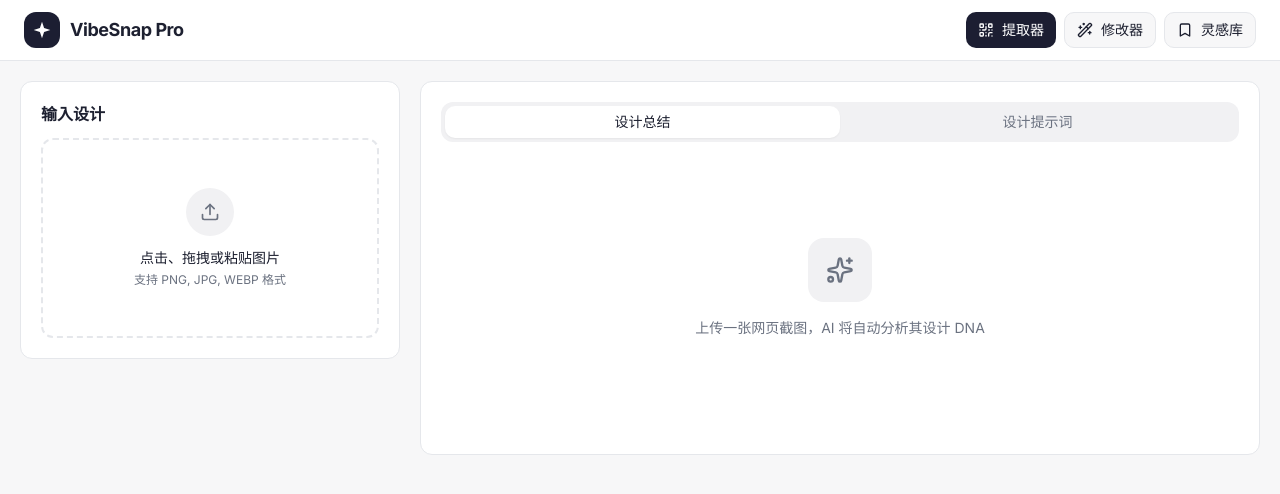
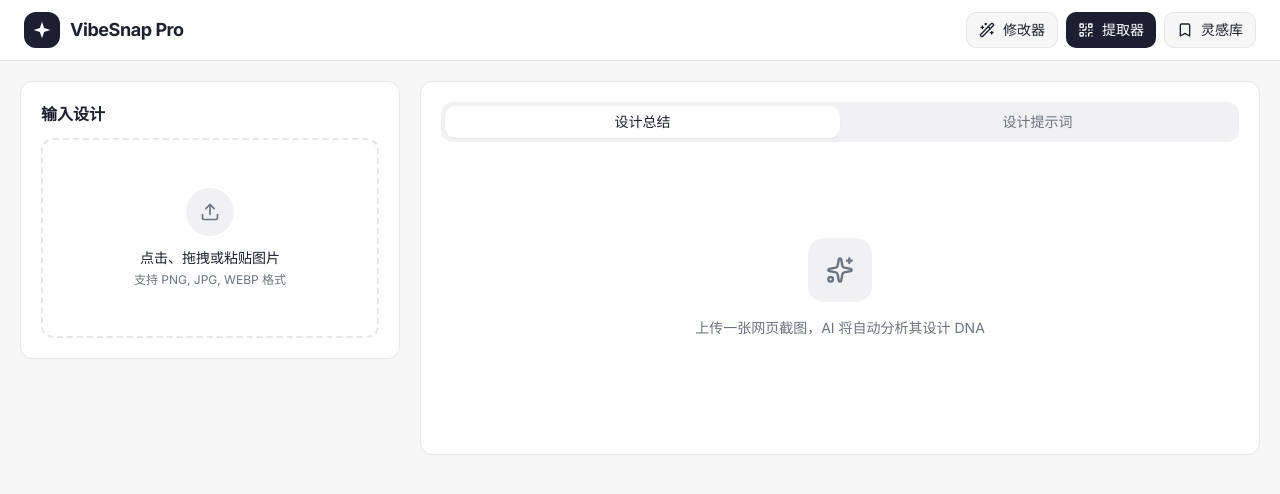
Before and after one commit to HenryZABA/VibeSnap, a React (Vite) app: page /extractor in a window 1280 px wide. Shown: the top 494 px of the page. Built offline with nearby package versions, Linux system fonts and the light colour scheme; no server answers; the database is empty.

Commit message:
style(header): reorder navigation buttons

```diff
--- a/src/components/vibeSnap/Header.tsx
+++ b/src/components/vibeSnap/Header.tsx
@@ -31,6 +31,15 @@ const Header = ({ inspirationCount = 0 }: HeaderProps) => {
 
       <div className="flex items-center gap-2">
         <Button
+          variant={isModifier ? "default" : "outline"}
+          size="sm"
+          onClick={() => navigate("/modifier")}
+          className={isModifier ? "bg-vibe-dark text-card hover:bg-vibe-dark/90" : ""}
+        >
+          <Wand2 className="w-4 h-4" />
+          <span className="hidden sm:inline">修改器</span>
+        </Button>
+        <Button
           variant={isExtractor ? "default" : "outline"}
           size="sm"
           onClick={() => navigate("/extractor")}
@@ -38,15 +47,6 @@ const Header = ({ inspirationCount = 0 }: HeaderProps) => {
         >
           <QrCode className="w-4 h-4" />
           <span className="hidden sm:inline">提取器</span>
-        </Button>
-        <Button
-          variant={isModifier ? "default" : "outline"}
-          size="sm"
-          onClick={() => navigate("/modifier")}
-          className={isModifier ? "bg-vibe-dark text-card hover:bg-vibe-dark/90" : ""}
-        >
-          <Wand2 className="w-4 h-4" />
-          <span className="hidden sm:inline">修改器</span>
         </Button>
         <Button
           variant={isLibrary ? "default" : "outline"}
```
